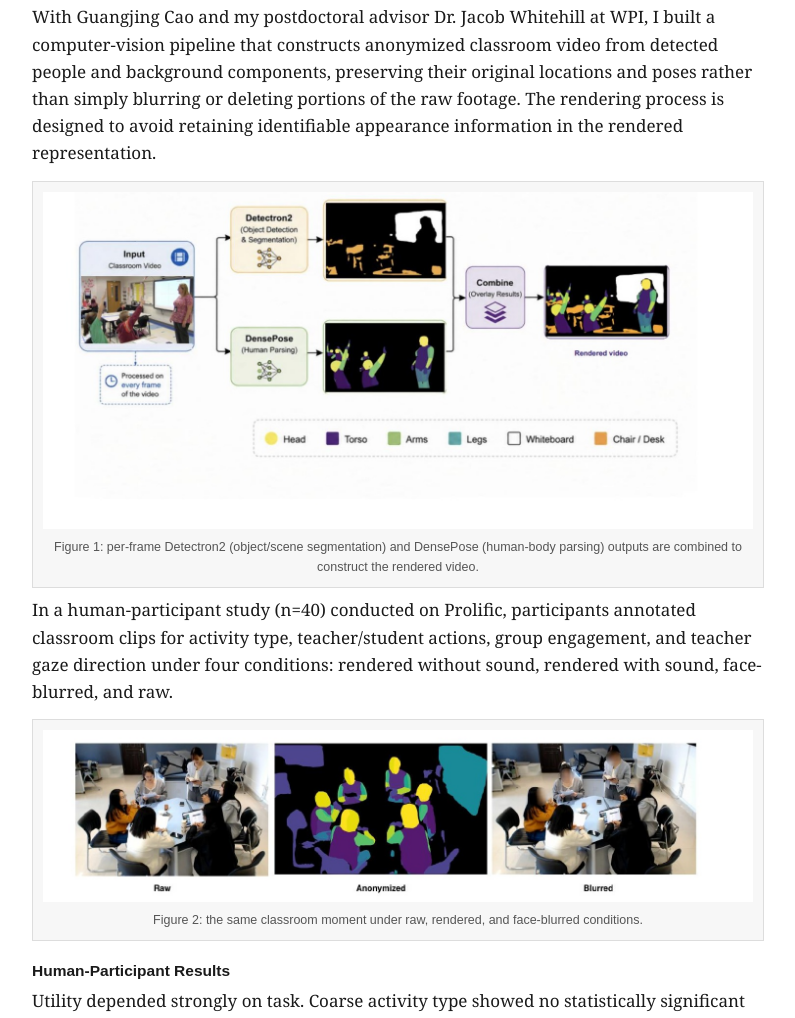
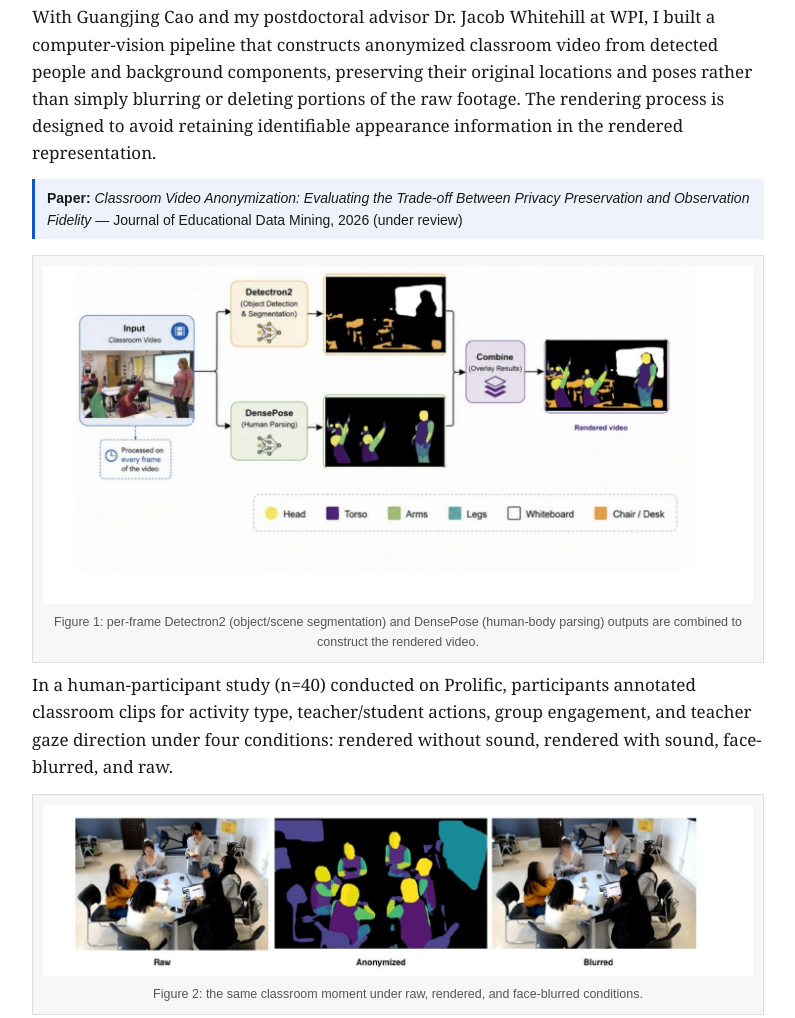
Before and after one commit to rskarkare/rskarkare.github.io, a plain HTML site: page research.html in a window 1280 px wide. Shown: the part 3276-4294 px from the top of the page, without its empty margins (242-1037 px from the left). Drawn offline with Linux system fonts and the light colour scheme.

Commit message:
Make paper links prominent; add under-review papers
Co-Authored-By: Claude Opus 5.5 <noreply@anthropic.com>

```diff
--- a/research.html
+++ b/research.html
@@ -155,6 +155,7 @@
     original locations and poses rather than simply blurring or deleting portions of the raw footage. The
     rendering process is designed to avoid retaining identifiable appearance information in the rendered
     representation.</p>
+  <p class="paper-links"><strong>Paper:</strong> <em>Classroom Video Anonymization: Evaluating the Trade-off Between Privacy Preservation and Observation Fidelity</em> &mdash; Journal of Educational Data Mining, 2026 (under review)</p>
 
   <figure class="photo-fig">
     <img src="assets/paper_fig1_pipeline.jpg" alt="Figure 1: pipeline diagram showing input classroom video processed by Detectron2 and DensePose in parallel, then combined into a rendered video">
@@ -403,6 +404,7 @@
     observational video/image dataset used for automated depression assessment &mdash; screening 665 studies
     down to 63 unique datasets, since most automated-depression research reanalyzes the same handful of small,
     low-diversity datasets.</p>
+  <p class="paper-links"><strong>Paper:</strong> <em>Video and Image Datasets for Depression Assessment: A Scoping Review</em> &mdash; Transactions on Affective Computing, 2026 (under review)</p>
 
   <figure class="photo-fig">
     <img src="assets/dep_fig1_screening.jpg" alt="Flow diagram showing the study screening process: 665 studies screened down to 259 relevant studies down to 63 unique datasets">
--- a/style.css
+++ b/style.css
@@ -79,9 +79,11 @@ figure.photo-fig figcaption { font-family: Arial, Helvetica, sans-serif; font-si
 .fig-row figure.photo-fig { margin: 0; flex: 1 1 0; min-width: 0; }
 @media (max-width: 620px) { .fig-row { flex-direction: column; } }
 
-.paper-links { font-family: Arial, Helvetica, sans-serif; font-size: 13.5px; color: var(--muted); margin: -4px 0 14px; }
-ul.paper-links { margin-top: -10px; }
-ul.paper-links li { margin-bottom: 3px; }
+.paper-links { font-family: Arial, Helvetica, sans-serif; font-size: 14px; color: var(--text);
+  background: #eef3fb; border-left: 3px solid var(--link); padding: 8px 12px; margin: 4px 0 16px; }
+p.paper-links:has(+ ul.paper-links) { margin-bottom: 0; padding-bottom: 2px; }
+ul.paper-links { margin-top: 0; padding-left: 32px; padding-top: 2px; }
+ul.paper-links li { margin-bottom: 4px; }
 
 .pub { margin: 0 0 14px; padding-bottom: 14px; border-bottom: 1px solid var(--rule); }
 .pub:last-child { border-bottom: none; }
```
